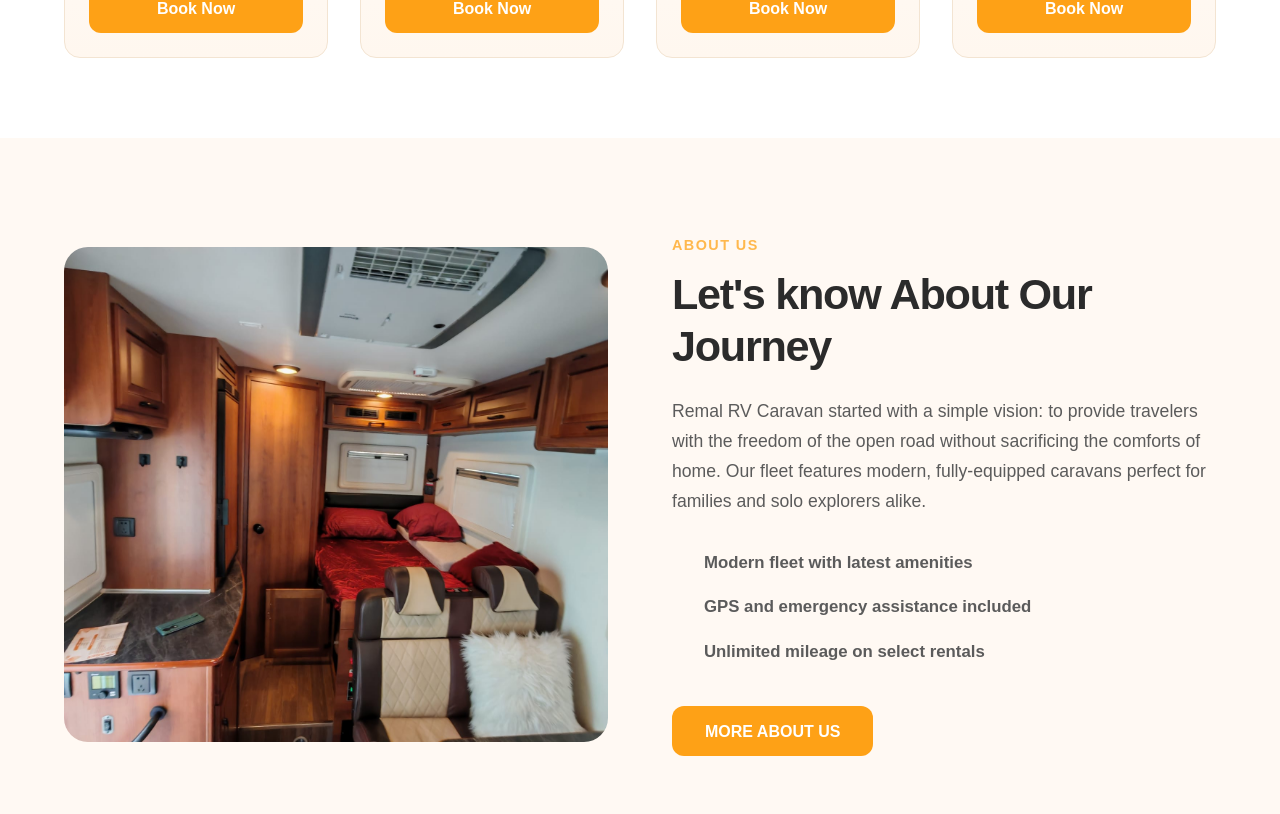
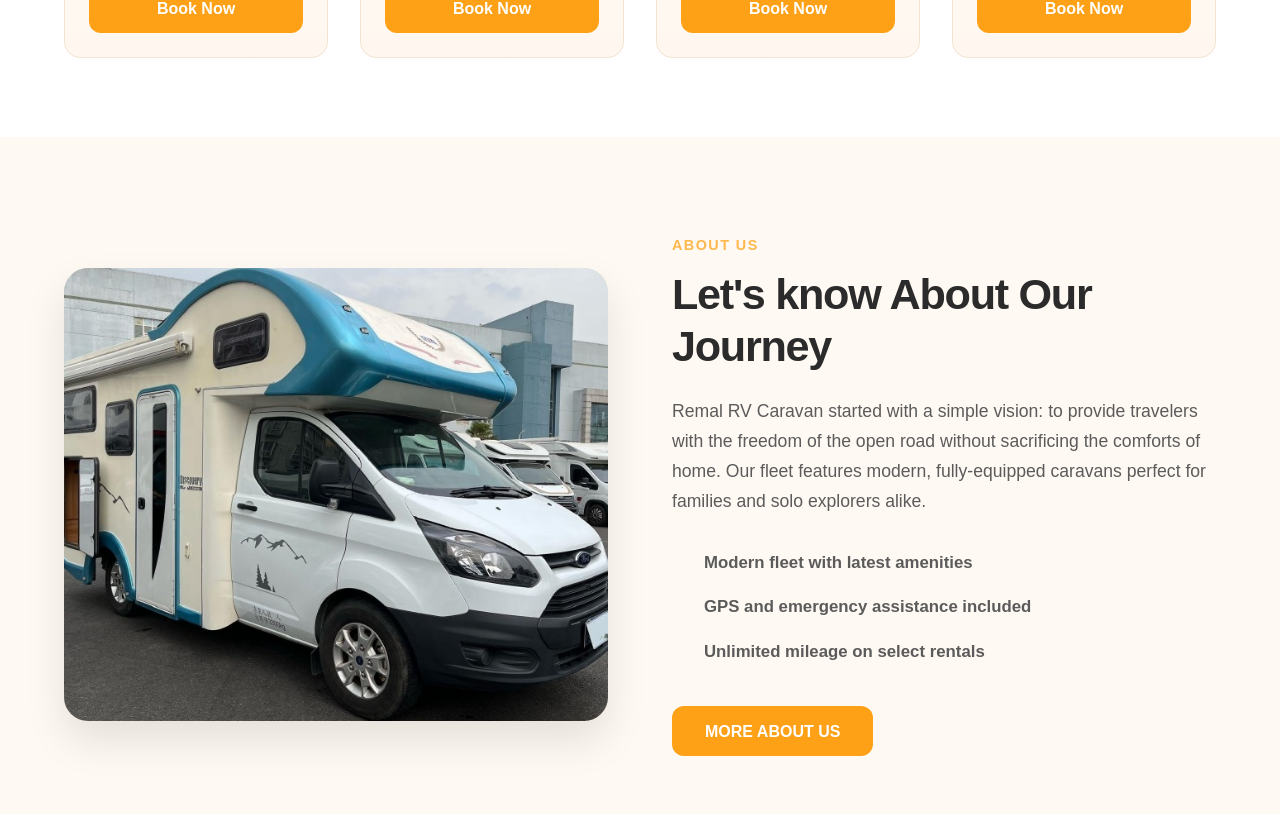
Before and after one commit to syedfaiqali/RemalCaravan, a React (Vite) app: page / in a window 1280 px wide. Shown: the part 1900-2714 px from the top of the page. Built offline with nearby package versions, Linux system fonts and the light colour scheme; some icons are missing.

Commit message:
main: letus know about work done

```diff
--- a/src/components/sections/home/CaravanForYouSection.tsx
+++ b/src/components/sections/home/CaravanForYouSection.tsx
@@ -1,13 +1,35 @@
-import { Box, Container, Grid, Typography, Stack } from '@mui/material'
+import { useState, useEffect } from 'react'
+import { Box, Container, Grid, Typography, Stack, Fade } from '@mui/material'
 import CheckCircleOutlineIcon from '@mui/icons-material/CheckCircleOutline'
 import CustomButton from '../../common/CustomButton'
+import { featuredCaravans } from '../../../data/caravans'
 
 interface CaravanForYouSectionProps {
-  image: string
   onLearnMore: () => void
 }
 
-function CaravanForYouSection({ image, onLearnMore }: CaravanForYouSectionProps) {
+function CaravanForYouSection({ onLearnMore }: CaravanForYouSectionProps) {
+  const [currentIndex, setCurrentIndex] = useState(0)
+
+  // Get 8 images from caravans data (using fallback if images repeat in mock data)
+  const sliderImages = [
+    featuredCaravans[0].image, // Star Light
+    featuredCaravans[1].image, // Sunshine (Uses same mock img but logically separate)
+    featuredCaravans[2].image, // Oasis
+    featuredCaravans[3].image, // Falcon Rover
+    featuredCaravans[4].image, // Apex Blazer
+    featuredCaravans[5].image, // Desert Glory
+    featuredCaravans[6].image, // Rainbow
+    featuredCaravans[7].image, // Terra
+  ]
+
+  useEffect(() => {
+    const timer = setInterval(() => {
+      setCurrentIndex((prev) => (prev + 1) % sliderImages.length)
+    }, 4000)
+    return () => clearInterval(timer)
+  }, [sliderImages.length])
+
   const features = [
     'Modern fleet with latest amenities',
     'GPS and emergency assistance included',
@@ -15,29 +37,39 @@ function CaravanForYouSection({ image, onLearnMore }: CaravanForYouSectionProps)
   ]
 
   return (
-    <Box sx={{ py: { xs: 8, md: 12 }, bgcolor: '#fff9f3f' }}>
+    <Box sx={{ py: { xs: 8, md: 12 }, bgcolor: '#fff9f3' }}>
       <Container maxWidth="xl" sx={{ px: { xs: 3, md: 8 } }}>
         <Grid container spacing={{ xs: 3, sm: 4, md: 8 }} alignItems="center">
           <Grid size={{ xs: 12, md: 6 }}>
             <Box
               sx={{
                 width: '100%',
-                aspectRatio: '1.1 / 1',
+                aspectRatio: '1.2 / 1',
                 bgcolor: '#f3e4d2',
                 borderRadius: '24px',
                 overflow: 'hidden',
+                position: 'relative',
+                boxShadow: '0 20px 40px rgba(0,0,0,0.1)'
               }}
             >
+              {sliderImages.map((img, idx) => (
+                <Fade key={idx} in={currentIndex === idx} timeout={1000}>
                   <Box
                     component="img"
-                src={image}
-                alt="Our Journey"
+                    src={img}
+                    alt={`Caravan Journey ${idx + 1}`}
                     sx={{
                       width: '100%',
                       height: '100%',
                       objectFit: 'cover',
+                      position: idx === 0 ? 'relative' : 'absolute',
+                      top: 0,
+                      left: 0,
+                      zIndex: currentIndex === idx ? 1 : 0
                     }}
                   />
+                </Fade>
+              ))}
             </Box>
           </Grid>
 
--- a/src/components/sections/home/HomeHeroSection.tsx
+++ b/src/components/sections/home/HomeHeroSection.tsx
@@ -1,6 +1,6 @@
 import { useState, useEffect, useMemo } from 'react'
 import { Box, Container, Typography, keyframes } from '@mui/material'
-import heroVideo from '../../../assets/s.mp4'
+import heroVideo from '../../../assets/s.webm'
 
 const marqueeAnimation = keyframes`
   0% { transform: translateX(0); }
--- a/src/pages/HomePage.tsx
+++ b/src/pages/HomePage.tsx
@@ -3,7 +3,6 @@ import { useAppDispatch } from '../store/hooks'
 import { selectCaravan } from '../store/slices/bookingSlice'
 import { featuredCaravans, premiumCaravans } from '../data/caravans'
 import {
-  caravanForYouImages,
   popularDestinations,
 } from '../data/homeContent'
 import HomeHeroSection from '../components/sections/home/HomeHeroSection'
@@ -46,7 +45,6 @@ function HomePage() {
 
       <MotionSection delay={200}>
         <CaravanForYouSection
-          image={caravanForYouImages[0]}
           onLearnMore={() => navigate('/about')}
         />
       </MotionSection>
```
Also changed, not shown: 2 other files (tests, documents, lock files or other folders). Lines whose indentation alone changed are shown as unchanged.
